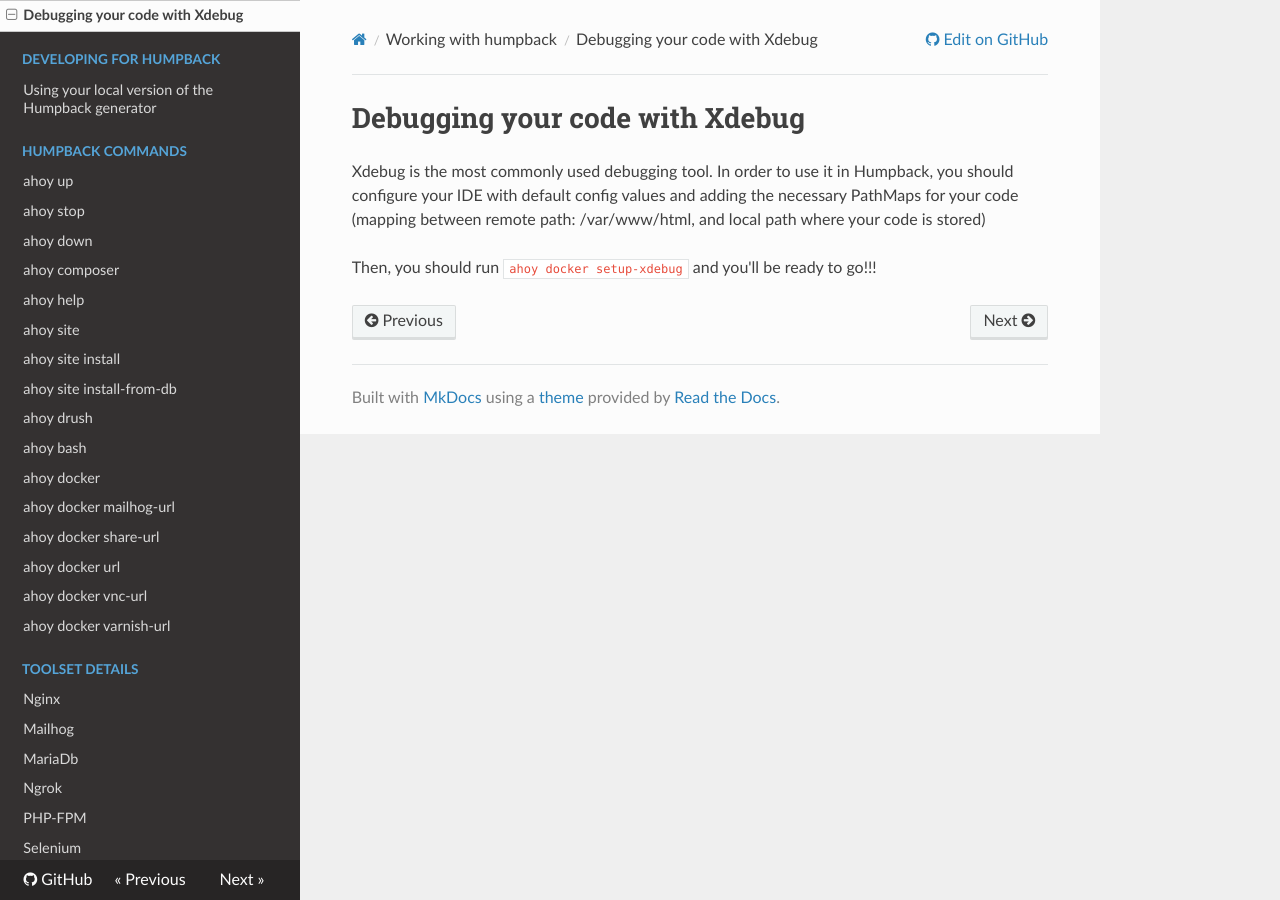
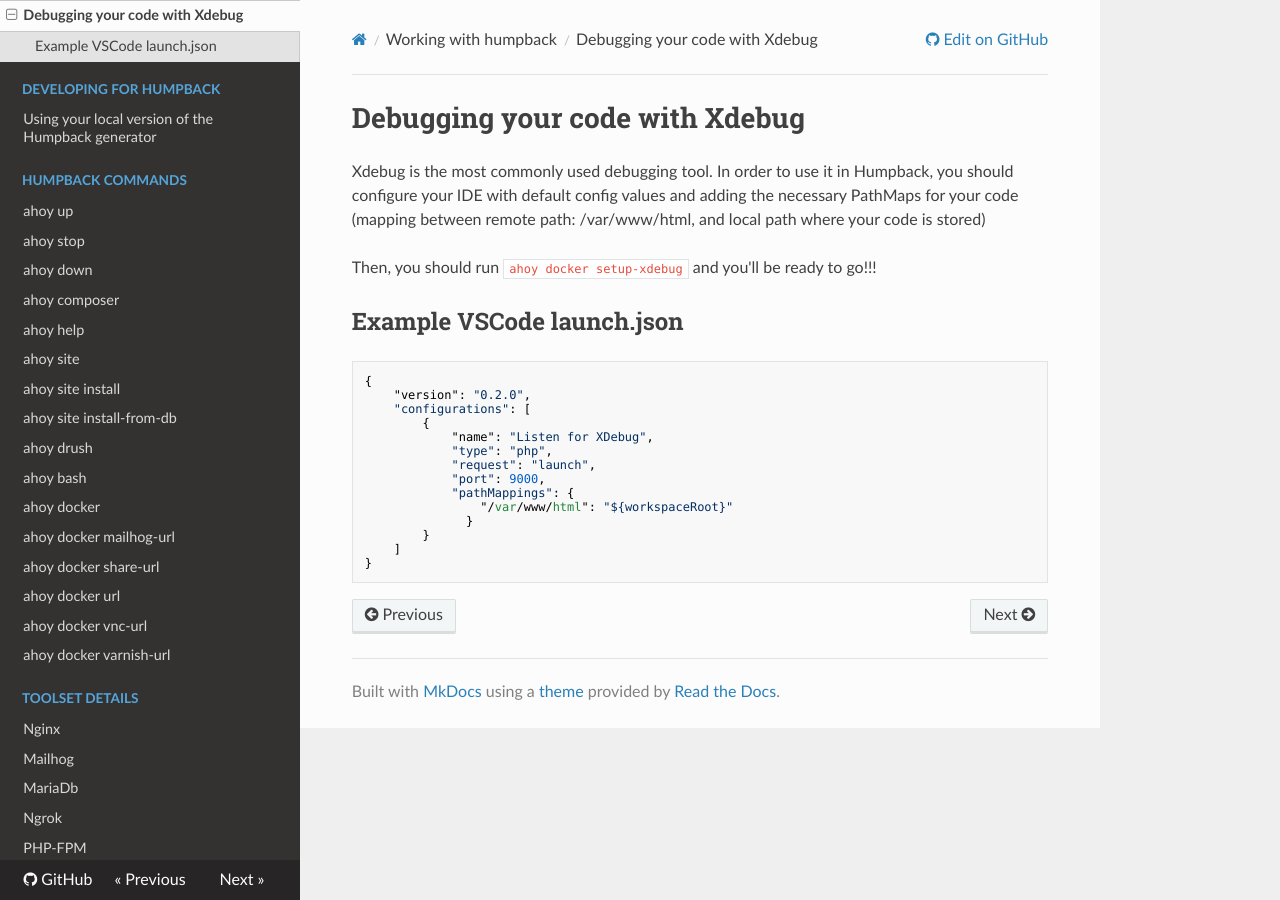
Before and after one commit to humpbackdev/humpback-docs, an MkDocs documentation site: the page built from docs/working-with-humpback/debugging-your-code-with-xdebug.md, in a window 1280 px wide. Built offline with MkDocs 1.6.1, drawn with Linux system fonts in a browser that asks for light colours; nearby versions of some CDN libraries; old or Windows-style settings are respelled for this version of MkDocs.

Commit message:
Add example vscode launch.json

````diff
--- a/docs/working-with-humpback/debugging-your-code-with-xdebug.md
+++ b/docs/working-with-humpback/debugging-your-code-with-xdebug.md
@@ -3,3 +3,22 @@
 Xdebug is the most commonly used debugging tool. In order to use it in Humpback, you should configure your IDE with default config values and adding the necessary PathMaps for your code (mapping between remote path: /var/www/html, and local path where your code is stored)
 
 Then, you should run `ahoy docker setup-xdebug` and you'll be ready to go!!!
+
+## Example VSCode launch.json
+
+```
+{
+    "version": "0.2.0",
+    "configurations": [
+        {
+            "name": "Listen for XDebug",
+            "type": "php",
+            "request": "launch",
+            "port": 9000,
+            "pathMappings": {
+                "/var/www/html": "${workspaceRoot}"
+              }
+        }
+    ]
+}
+```
````
